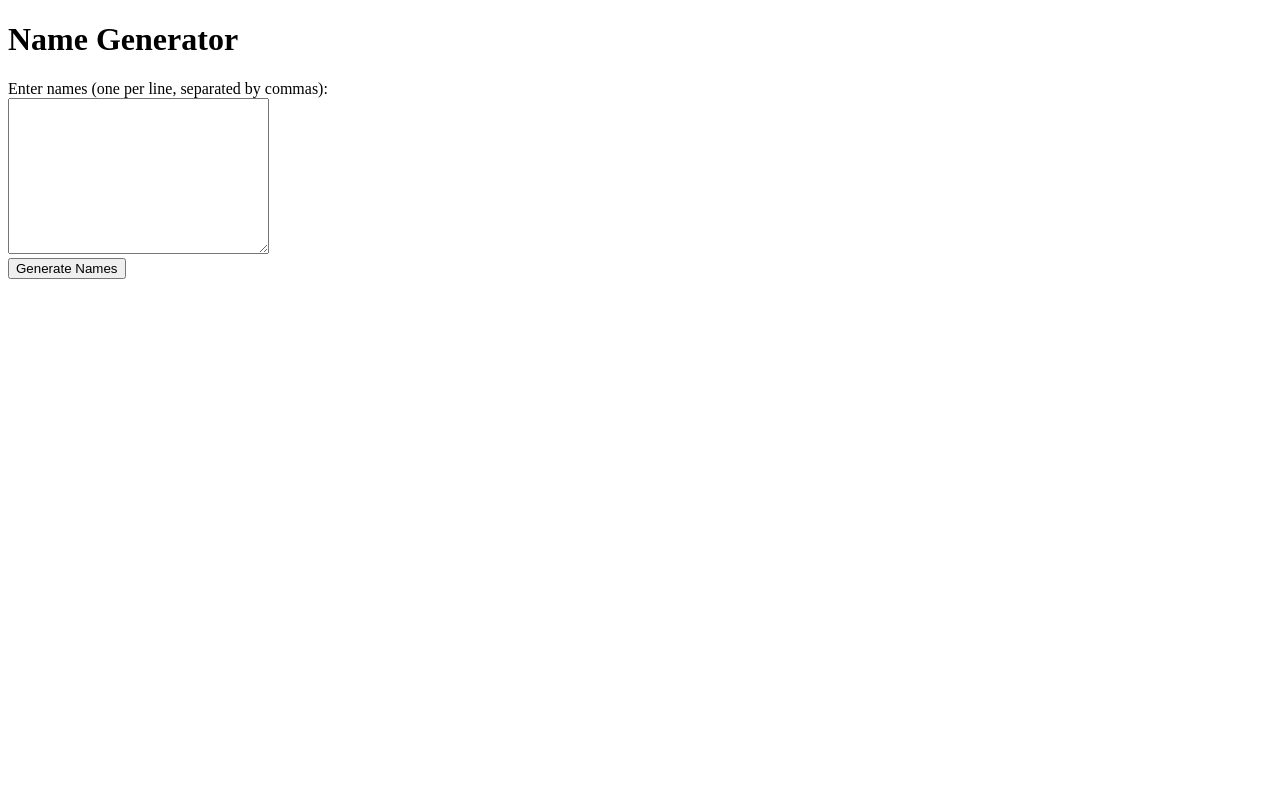
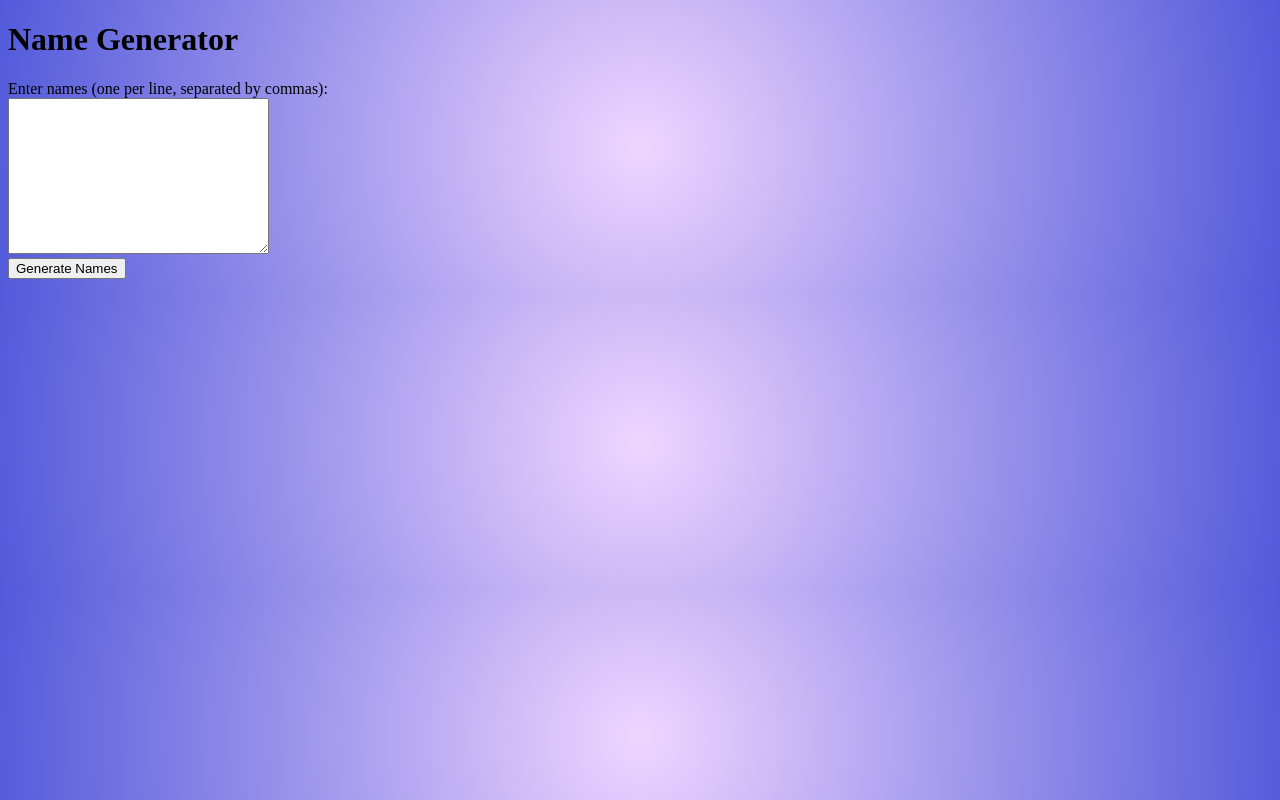
Before and after one commit to bee994/lang, a plain HTML site: page index.html in a window 1280 px wide. Drawn offline with Linux system fonts and the light colour scheme.

Commit message:
Update index.html

```diff
--- a/index.html
+++ b/index.html
@@ -2,6 +2,12 @@
 <html>
 <head>
     <title>Name Generator</title>
+    <style>
+        body {
+            background: rgb(239,213,255);
+            background: radial-gradient(circle, rgba(239,213,255,1) 0%, rgba(81,90,218,1) 100%);
+        }
+    </style>
 </head>
 <body>
     <h1>Name Generator</h1>
```
